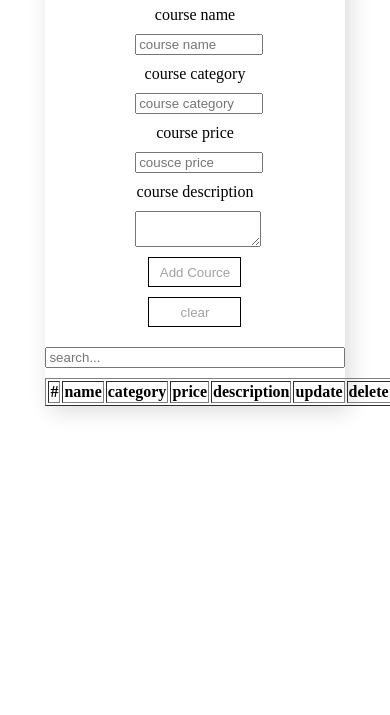
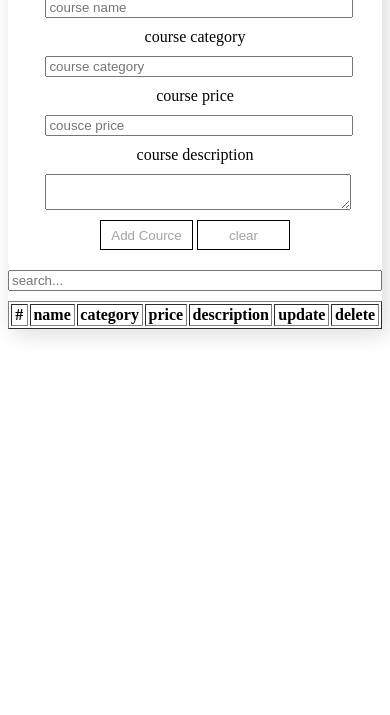
Before and after one commit to sohaibabdelhadi/CRUD-system, a website: page index.html in a window 390 px wide. Shown: the part 129-844 px from the top of the page. Drawn offline with Linux system fonts and the light colour scheme; some packages are replaced by stand-ins of ours; a script that the page names is missing.

Commit message:
adding some resposive design

```diff
--- /dev/null
+++ b/css/media.css
@@ -0,0 +1,19 @@
+@media(max-width:900px){
+
+    .container{
+        width: 80% !important;
+
+    }
+    .add-course{
+            width: 100% !important;
+
+    }
+    .error{
+        width: 95% !important;
+    }
+
+    .floating-table{
+        overflow-x: auto ;
+    }
+
+}
--- a/index.html
+++ b/index.html
@@ -7,6 +7,7 @@
     <title>Document</title>
     <link rel="stylesheet" href="https://cdnjs.cloudflare.com/ajax/libs/limonte-sweetalert2/11.3.3/sweetalert2.css" integrity="sha512-fSWkjL6trYj6KvdwIga30e8V4h9dgeLxTF2q2waiwwafEXD+GXo5LmPw7jmrSDqRun9gW5KBR+DjvWD+5TVr8A==" crossorigin="anonymous" referrerpolicy="no-referrer" />
     <link rel="stylesheet" href="css/all.min.css">
+    <link rel="stylesheet" href="css/media.css">
     <link rel="stylesheet" href="css/style.css">
 
     <style>
@@ -52,6 +53,7 @@
 
 
 
+    <div class="floating-table">
         <table border="1">
             <thead>
                 <tr>
@@ -71,6 +73,7 @@
             </tbody>
         </table>
     </div>
+    </div>
 
 
     <script src="https://cdnjs.cloudflare.com/ajax/libs/limonte-sweetalert2/11.3.3/sweetalert2.min.js" integrity="sha512-F3F53+tMh/CBxMQ60GN5R4EiFW7PcuND+9IDC3Qpkwc7SfxgzHigRdUO3+2+mNal2ot3Wp6KR0zx8r8BbsW+Bg==" crossorigin="anonymous" referrerpolicy="no-referrer"></script>
```
Lines whose indentation alone changed are shown as unchanged.
